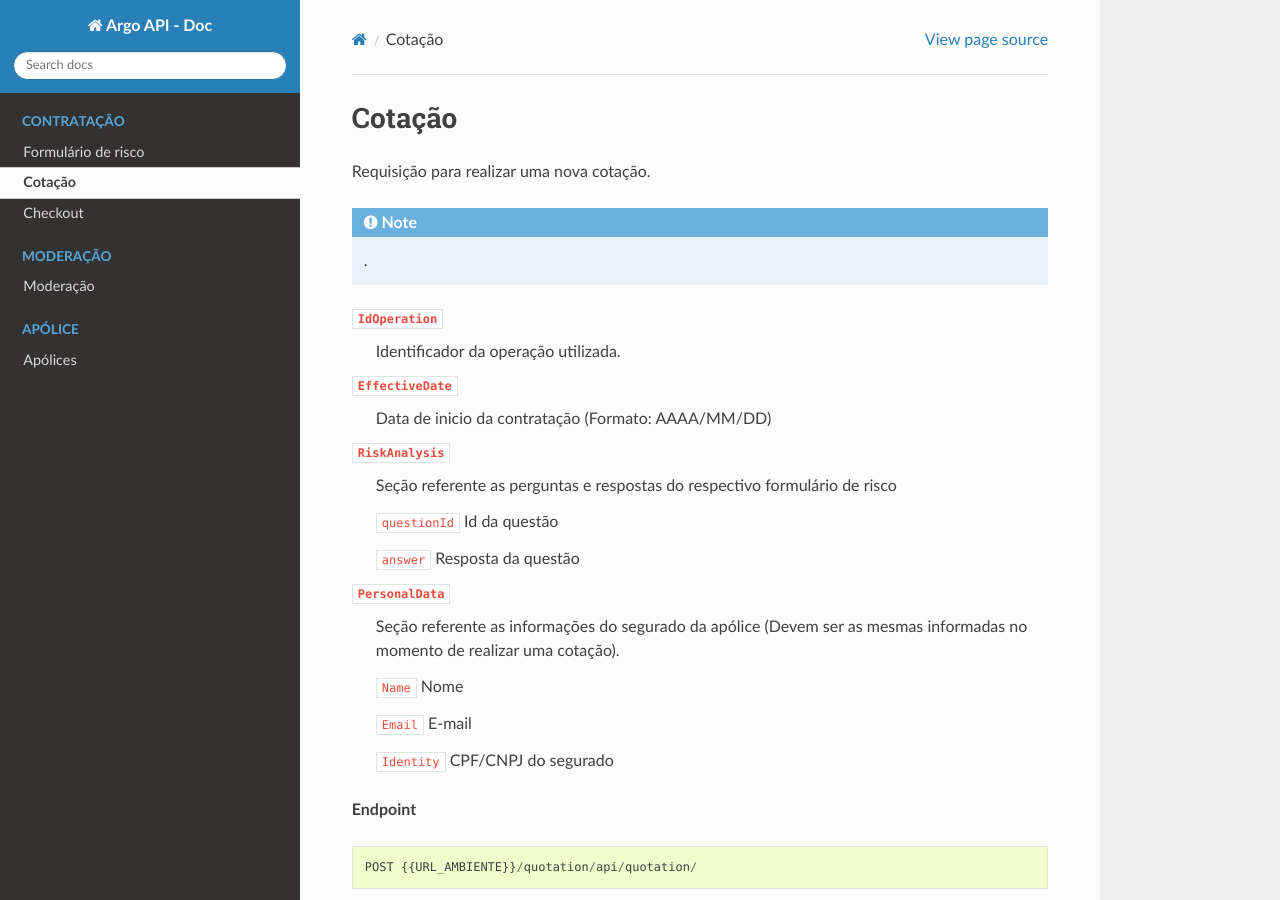
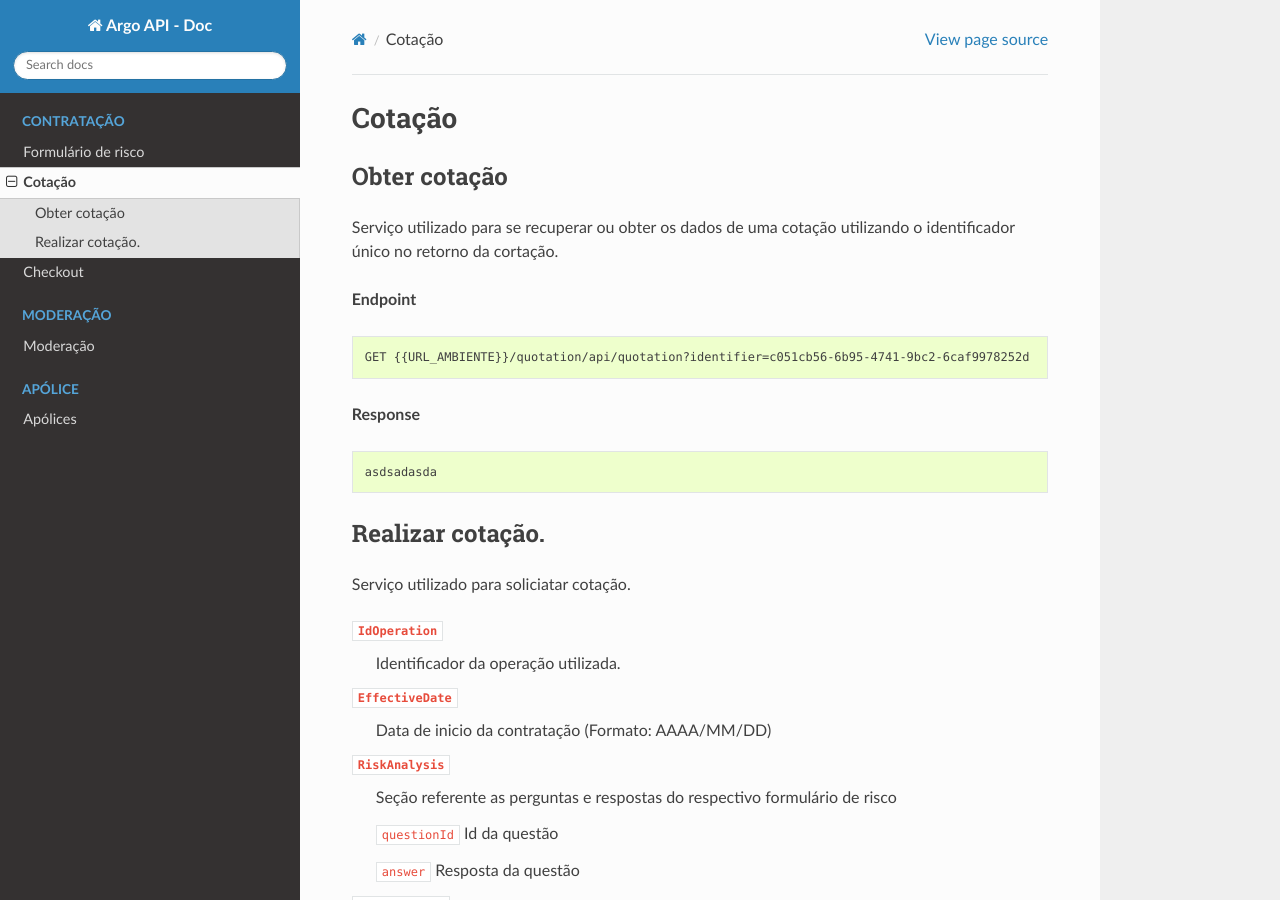
Before and after one commit to gabrielbustamante/argo-doc-api, a Sphinx documentation site: the page built from docs/quotation.rst, in a window 1280 px wide and 900 px high. Built offline with Sphinx 7.4.7 and the Read the Docs theme 2.0.0, drawn with Linux system fonts in a browser that asks for light colours.

Commit message:
add sample quotation

```diff
--- a/docs/quotation.rst
+++ b/docs/quotation.rst
@@ -1,9 +1,31 @@
 Cotação
 ==================
 
-Requisição para realizar uma nova cotação.
 
-.. Note:: .
+Obter cotação
+^^^^^^^^^^^^^^
+Serviço utilizado para se recuperar ou obter os dados de uma cotação utilizando o identificador único no retorno da cortação.
+
+**Endpoint**
+
+::
+
+    GET {{URL_AMBIENTE}}/quotation/api/quotation?identifier=c051cb56-6b95-4741-9bc2-6caf9978252d
+
+
+**Response**
+
+::
+
+     asdsadasda
+
+
+
+
+Realizar cotação.
+^^^^^^^^^^^^^^
+Serviço utilizado para soliciatar cotação.
+
 
 ``IdOperation``
     Identificador da operação utilizada.
```
